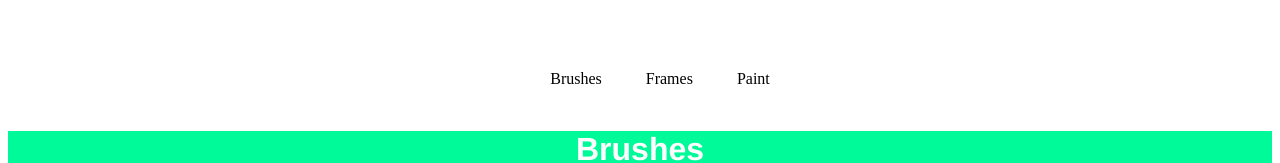
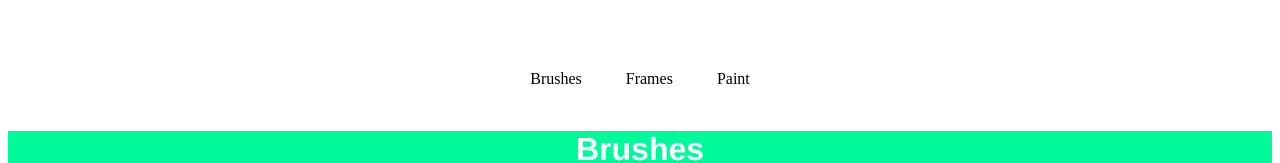
Before and after one commit to Mr-Kararic/Dasmoto-Arts-and-Crafts, a plain HTML site: page index.html in a window 1280 px wide. Shown: the part 179-342 px from the top of the page. Drawn offline with Linux system fonts and the light colour scheme.

Commit message:
Update index.css

```diff
--- a/resources/CSS/index.css
+++ b/resources/CSS/index.css
@@ -59,6 +59,11 @@ img {
     filter: drop-shadow(2px 2px 2px black);
 }
 
+ul {
+    padding: 0;
+
+}
+
 .navbar {
     width: 100%;
     text-align: center;
```
